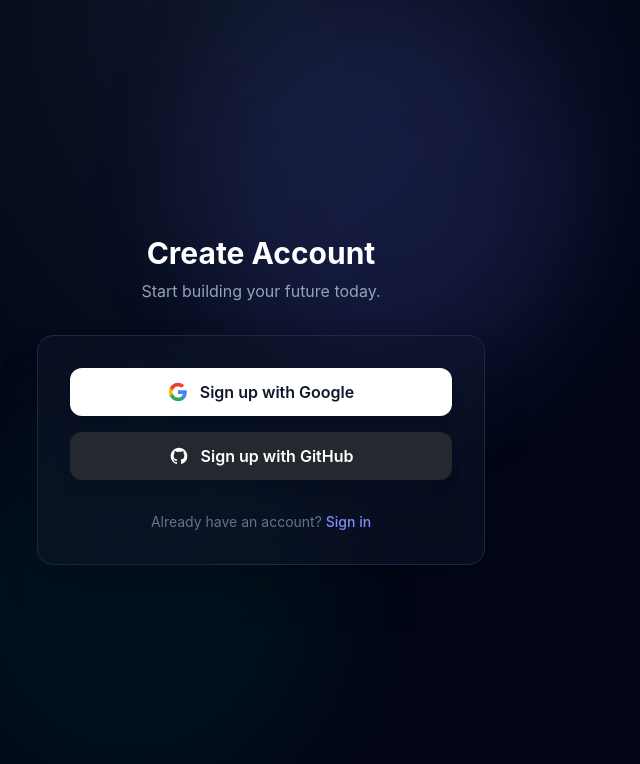
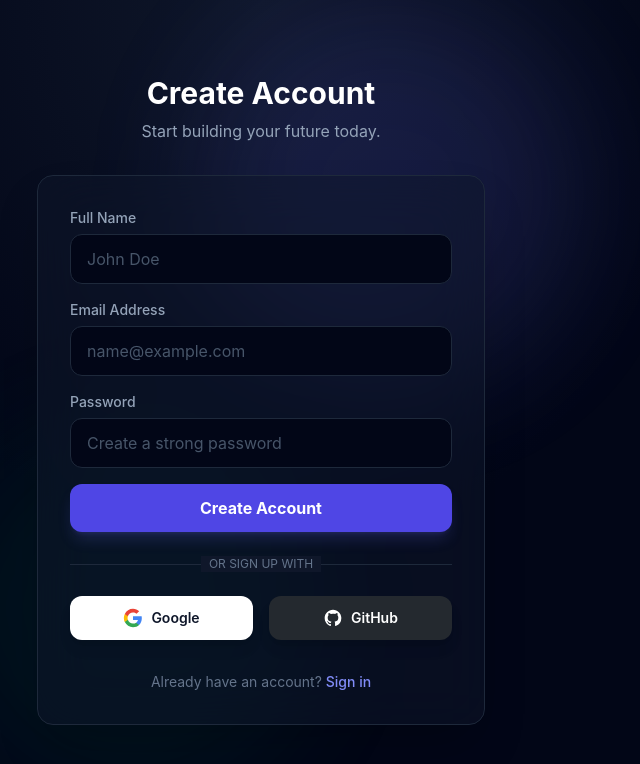
Before and after one commit to 0xRokib/coding-for-everyone, a React (Vite) app in the folder frontend/: page /signup in a window 1280 px wide. Shown: the top 764 px of the page, without its empty margins (379-1019 px from the left). Built offline with nearby package versions, Linux system fonts and the light colour scheme.

Commit message:
fix: restore email password auth forms in login and signup

```diff
--- a/frontend/src/features/auth/Login.tsx
+++ b/frontend/src/features/auth/Login.tsx
@@ -1,4 +1,3 @@
-import { Loader2 } from 'lucide-react';
 import { useNavigate } from 'react-router-dom';
 import { useAuth } from '../../context/AuthContext';
 
@@ -26,38 +25,61 @@ export const Login = () => {
                         </div>
                     )}
 
-                    <div className="space-y-4">
+                    <form className="space-y-4 mb-6">
+                        <div>
+                            <label className="block text-sm font-medium text-slate-400 mb-1.5">Email Address</label>
+                            <input
+                                type="email"
+                                className="w-full bg-slate-950 border border-slate-800 rounded-xl px-4 py-3 text-white focus:ring-2 focus:ring-brand-500/20 focus:border-brand-500 outline-none transition-all placeholder:text-slate-600"
+                                placeholder="name@example.com"
+                            />
+                        </div>
+                        <div>
+                            <label className="block text-sm font-medium text-slate-400 mb-1.5">Password</label>
+                            <input
+                                type="password"
+                                className="w-full bg-slate-950 border border-slate-800 rounded-xl px-4 py-3 text-white focus:ring-2 focus:ring-brand-500/20 focus:border-brand-500 outline-none transition-all placeholder:text-slate-600"
+                                placeholder="••••••••"
+                            />
+                        </div>
+                        <button className="w-full bg-brand-600 hover:bg-brand-500 text-white font-bold py-3 rounded-xl transition-all shadow-lg shadow-brand-500/20 hover:scale-[1.02]">
+                            Sign In
+                        </button>
+                    </form>
+
+                    <div className="relative mb-6">
+                        <div className="absolute inset-0 flex items-center">
+                            <div className="w-full border-t border-slate-800"></div>
+                        </div>
+                        <div className="relative flex justify-center text-xs uppercase">
+                            <span className="bg-slate-900 px-2 text-slate-500">Or continue with</span>
+                        </div>
+                    </div>
+
+                    <div className="grid grid-cols-2 gap-4">
                         <button
                             onClick={loginWithGoogle}
                             disabled={isLoading}
-                            className="w-full flex items-center justify-center gap-3 bg-white hover:bg-slate-50 text-slate-900 font-semibold py-3 px-4 rounded-xl transition-all shadow-lg hover:scale-[1.02] disabled:opacity-70 group"
+                            className="flex items-center justify-center gap-2 bg-white hover:bg-slate-50 text-slate-900 font-semibold py-3 px-4 rounded-xl transition-all shadow-lg hover:scale-[1.02] disabled:opacity-70 group text-sm"
                         >
-                            {isLoading ? <Loader2 className="w-5 h-5 animate-spin" /> : (
-                                <>
-                                    <svg className="w-5 h-5" viewBox="0 0 24 24">
+                             <svg className="w-5 h-5 flex-shrink-0" viewBox="0 0 24 24">
                                 <path d="M22.56 12.25c0-.78-.07-1.53-.2-2.25H12v4.26h5.92c-.26 1.37-1.04 2.53-2.21 3.31v2.77h3.57c2.08-1.92 3.28-4.74 3.28-8.09z" fill="#4285F4"/>
                                 <path d="M12 23c2.97 0 5.46-.98 7.28-2.66l-3.57-2.77c-.98.66-2.23 1.06-3.71 1.06-2.86 0-5.29-1.93-6.16-4.53H2.18v2.84C3.99 20.53 7.7 23 12 23z" fill="#34A853"/>
                                 <path d="M5.84 14.09c-.22-.66-.35-1.36-.35-2.09s.13-1.43.35-2.09V7.07H2.18C1.43 8.55 1 10.22 1 12s.43 3.45 1.18 4.93l2.85-2.22.81-.62z" fill="#FBBC05"/>
                                 <path d="M12 5.38c1.62 0 3.06.56 4.21 1.64l3.15-3.15C17.45 2.09 14.97 1 12 1 7.7 1 3.99 3.47 2.18 7.07l3.66 2.84c.87-2.6 3.3-4.53 6.16-4.53z" fill="#EA4335"/>
                             </svg>
-                                    Continue with Google
-                                </>
-                            )}
+                            Google
                         </button>
 
                         <button
                             onClick={loginWithGithub}
                             disabled={isLoading}
-                            className="w-full flex items-center justify-center gap-3 bg-[#24292F] hover:bg-[#24292F]/90 text-white font-semibold py-3 px-4 rounded-xl transition-all shadow-lg hover:scale-[1.02] disabled:opacity-70"
+                            className="flex items-center justify-center gap-2 bg-[#24292F] hover:bg-[#24292F]/90 text-white font-semibold py-3 px-4 rounded-xl transition-all shadow-lg hover:scale-[1.02] disabled:opacity-70 text-sm"
                         >
-                            {isLoading ? <Loader2 className="w-5 h-5 animate-spin mx-auto text-white" /> : (
-                                <>
-                                    <svg className="w-5 h-5" viewBox="0 0 24 24" fill="currentColor">
+                             <svg className="w-5 h-5 flex-shrink-0" viewBox="0 0 24 24" fill="currentColor">
                                 <path fillRule="evenodd" clipRule="evenodd" d="M12 2C6.477 2 2 6.477 2 12c0 4.42 2.865 8.166 6.839 9.489.5.092.682-.217.682-.482 0-.237-.008-.866-.013-1.7-2.782.604-3.369-1.34-3.369-1.34-.454-1.156-1.11-1.462-1.11-1.462-.908-.62.069-.608.069-.608 1.003.07 1.531 1.03 1.531 1.03.892 1.529 2.341 1.087 2.91.832.092-.647.35-1.088.636-1.338-2.22-.253-4.555-1.11-4.555-4.943 0-1.091.39-1.984 1.029-2.683-.103-.253-.446-1.27.098-2.647 0 0 .84-.269 2.75 1.025A9.564 9.564 0 0112 6.844c.85.004 1.705.115 2.504.337 1.909-1.294 2.747-1.025 2.747-1.025.546 1.377.203 2.394.1 2.647.64.699 1.028 1.592 1.028 2.683 0 3.842-2.339 4.687-4.566 4.935.359.309.678.92.678 1.855 0 1.338-.012 2.419-.012 2.747 0 .268.18.58.688.482A10.019 10.019 0 0022 12c0-5.523-4.477-10-10-10z" />
                             </svg>
-                                    Continue with GitHub
-                                </>
-                            )}
+                            GitHub
                         </button>
                     </div>
 
--- a/frontend/src/features/auth/Signup.tsx
+++ b/frontend/src/features/auth/Signup.tsx
@@ -1,4 +1,3 @@
-import { Loader2 } from 'lucide-react';
 import { useNavigate } from 'react-router-dom';
 import { useAuth } from '../../context/AuthContext';
 
@@ -26,38 +25,69 @@ export const Signup = () => {
                         </div>
                     )}
 
-                    <div className="space-y-4">
+                    <form className="space-y-4 mb-6">
+                        <div>
+                            <label className="block text-sm font-medium text-slate-400 mb-1.5">Full Name</label>
+                            <input
+                                type="text"
+                                className="w-full bg-slate-950 border border-slate-800 rounded-xl px-4 py-3 text-white focus:ring-2 focus:ring-brand-500/20 focus:border-brand-500 outline-none transition-all placeholder:text-slate-600"
+                                placeholder="John Doe"
+                            />
+                        </div>
+                        <div>
+                            <label className="block text-sm font-medium text-slate-400 mb-1.5">Email Address</label>
+                            <input
+                                type="email"
+                                className="w-full bg-slate-950 border border-slate-800 rounded-xl px-4 py-3 text-white focus:ring-2 focus:ring-brand-500/20 focus:border-brand-500 outline-none transition-all placeholder:text-slate-600"
+                                placeholder="name@example.com"
+                            />
+                        </div>
+                        <div>
+                            <label className="block text-sm font-medium text-slate-400 mb-1.5">Password</label>
+                            <input
+                                type="password"
+                                className="w-full bg-slate-950 border border-slate-800 rounded-xl px-4 py-3 text-white focus:ring-2 focus:ring-brand-500/20 focus:border-brand-500 outline-none transition-all placeholder:text-slate-600"
+                                placeholder="Create a strong password"
+                            />
+                        </div>
+                        <button className="w-full bg-brand-600 hover:bg-brand-500 text-white font-bold py-3 rounded-xl transition-all shadow-lg shadow-brand-500/20 hover:scale-[1.02]">
+                            Create Account
+                        </button>
+                    </form>
+
+                    <div className="relative mb-6">
+                        <div className="absolute inset-0 flex items-center">
+                            <div className="w-full border-t border-slate-800"></div>
+                        </div>
+                        <div className="relative flex justify-center text-xs uppercase">
+                            <span className="bg-slate-900 px-2 text-slate-500">Or sign up with</span>
+                        </div>
+                    </div>
+
+                    <div className="grid grid-cols-2 gap-4">
                         <button
                             onClick={loginWithGoogle}
                             disabled={isLoading}
-                            className="w-full flex items-center justify-center gap-3 bg-white hover:bg-slate-50 text-slate-900 font-semibold py-3 px-4 rounded-xl transition-all shadow-lg hover:scale-[1.02] disabled:opacity-70 group"
+                            className="flex items-center justify-center gap-2 bg-white hover:bg-slate-50 text-slate-900 font-semibold py-3 px-4 rounded-xl transition-all shadow-lg hover:scale-[1.02] disabled:opacity-70 group text-sm"
                         >
-                            {isLoading ? <Loader2 className="w-5 h-5 animate-spin" /> : (
-                                <>
-                                    <svg className="w-5 h-5" viewBox="0 0 24 24">
+                            <svg className="w-5 h-5 flex-shrink-0" viewBox="0 0 24 24">
                                 <path d="M22.56 12.25c0-.78-.07-1.53-.2-2.25H12v4.26h5.92c-.26 1.37-1.04 2.53-2.21 3.31v2.77h3.57c2.08-1.92 3.28-4.74 3.28-8.09z" fill="#4285F4"/>
                                 <path d="M12 23c2.97 0 5.46-.98 7.28-2.66l-3.57-2.77c-.98.66-2.23 1.06-3.71 1.06-2.86 0-5.29-1.93-6.16-4.53H2.18v2.84C3.99 20.53 7.7 23 12 23z" fill="#34A853"/>
                                 <path d="M5.84 14.09c-.22-.66-.35-1.36-.35-2.09s.13-1.43.35-2.09V7.07H2.18C1.43 8.55 1 10.22 1 12s.43 3.45 1.18 4.93l2.85-2.22.81-.62z" fill="#FBBC05"/>
                                 <path d="M12 5.38c1.62 0 3.06.56 4.21 1.64l3.15-3.15C17.45 2.09 14.97 1 12 1 7.7 1 3.99 3.47 2.18 7.07l3.66 2.84c.87-2.6 3.3-4.53 6.16-4.53z" fill="#EA4335"/>
                             </svg>
-                                    Sign up with Google
-                                </>
-                            )}
+                            Google
                         </button>
 
                         <button
                             onClick={loginWithGithub}
                             disabled={isLoading}
-                            className="w-full flex items-center justify-center gap-3 bg-[#24292F] hover:bg-[#24292F]/90 text-white font-semibold py-3 px-4 rounded-xl transition-all shadow-lg hover:scale-[1.02] disabled:opacity-70"
+                            className="flex items-center justify-center gap-2 bg-[#24292F] hover:bg-[#24292F]/90 text-white font-semibold py-3 px-4 rounded-xl transition-all shadow-lg hover:scale-[1.02] disabled:opacity-70 text-sm"
                         >
-                            {isLoading ? <Loader2 className="w-5 h-5 animate-spin mx-auto text-white" /> : (
-                                <>
-                                    <svg className="w-5 h-5" viewBox="0 0 24 24" fill="currentColor">
+                            <svg className="w-5 h-5 flex-shrink-0" viewBox="0 0 24 24" fill="currentColor">
                                 <path fillRule="evenodd" clipRule="evenodd" d="M12 2C6.477 2 2 6.477 2 12c0 4.42 2.865 8.166 6.839 9.489.5.092.682-.217.682-.482 0-.237-.008-.866-.013-1.7-2.782.604-3.369-1.34-3.369-1.34-.454-1.156-1.11-1.462-1.11-1.462-.908-.62.069-.608.069-.608 1.003.07 1.531 1.03 1.531 1.03.892 1.529 2.341 1.087 2.91.832.092-.647.35-1.088.636-1.338-2.22-.253-4.555-1.11-4.555-4.943 0-1.091.39-1.984 1.029-2.683-.103-.253-.446-1.27.098-2.647 0 0 .84-.269 2.75 1.025A9.564 9.564 0 0112 6.844c.85.004 1.705.115 2.504.337 1.909-1.294 2.747-1.025 2.747-1.025.546 1.377.203 2.394.1 2.647.64.699 1.028 1.592 1.028 2.683 0 3.842-2.339 4.687-4.566 4.935.359.309.678.92.678 1.855 0 1.338-.012 2.419-.012 2.747 0 .268.18.58.688.482A10.019 10.019 0 0022 12c0-5.523-4.477-10-10-10z" />
                             </svg>
-                                    Sign up with GitHub
-                                </>
-                            )}
+                            GitHub
                         </button>
                     </div>
 
```
Lines whose indentation alone changed are shown as unchanged.
